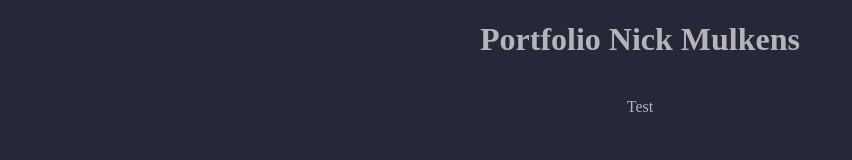
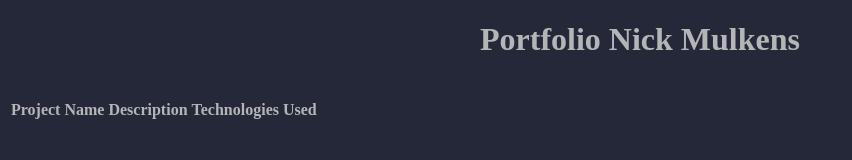
Before and after one commit to NMU21/NMU21.github.io, a plain HTML site: page index.html in a window 1280 px wide. Shown: the whole page, without its empty margins (0-852 px from the left). Drawn offline with Linux system fonts and the light colour scheme.

Commit message:
Update index.html

```diff
--- a/index.html
+++ b/index.html
@@ -7,6 +7,10 @@ color: #b5b5b7;
 background-color: #252839;
 }
 h1 {
+text-align: center;
+  }
+.table1 {
+  border: 1px solid black;
   text-align: center;
   }
   </style>
@@ -15,7 +19,13 @@ h1 {
 </head>
 <body>
 <br>
-  <center>Test</center>
+<table id = "table1">
+<tr>
+  <th>Project Name</th>
+  <th>Description</th>
+  <th>Technologies Used</th>
+  </tr>
+  </table>
 
   </body>
 </html>
```
